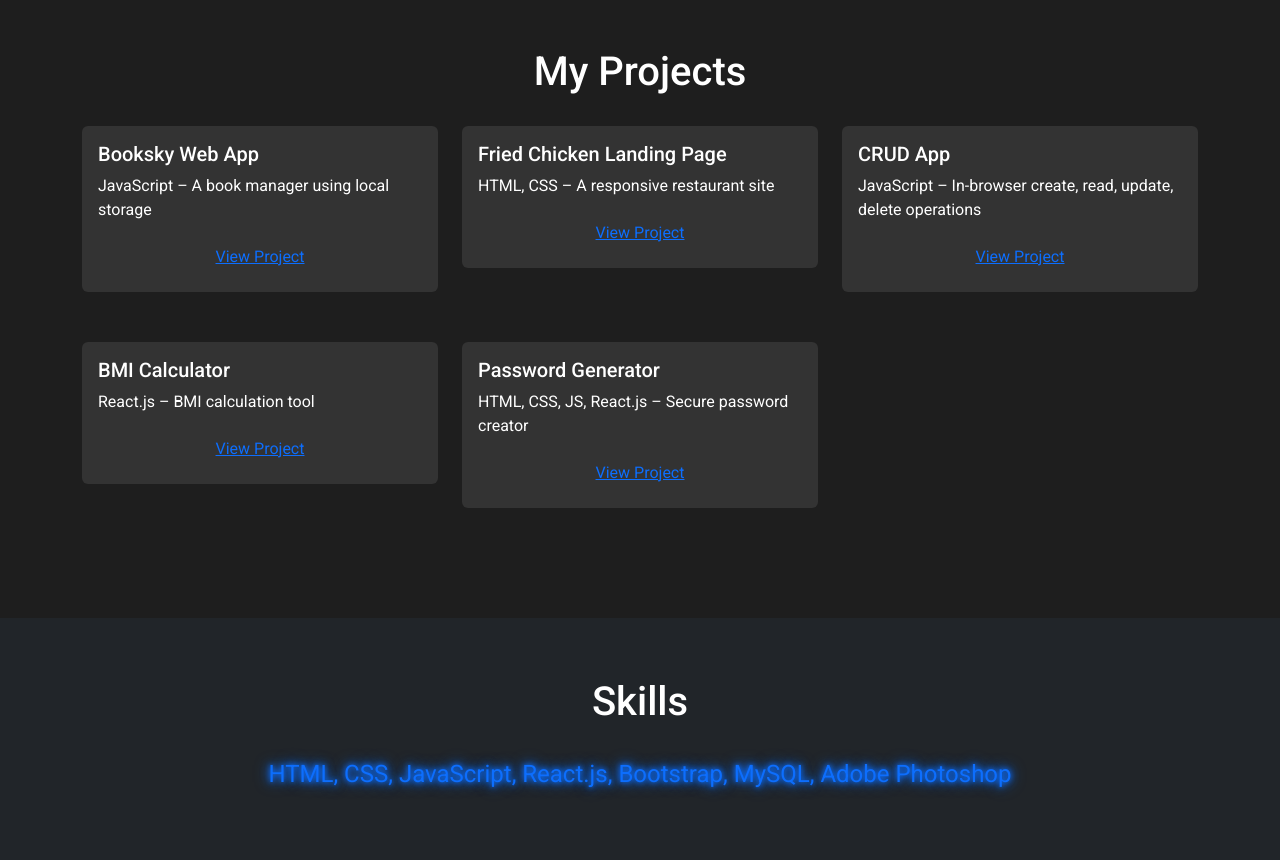
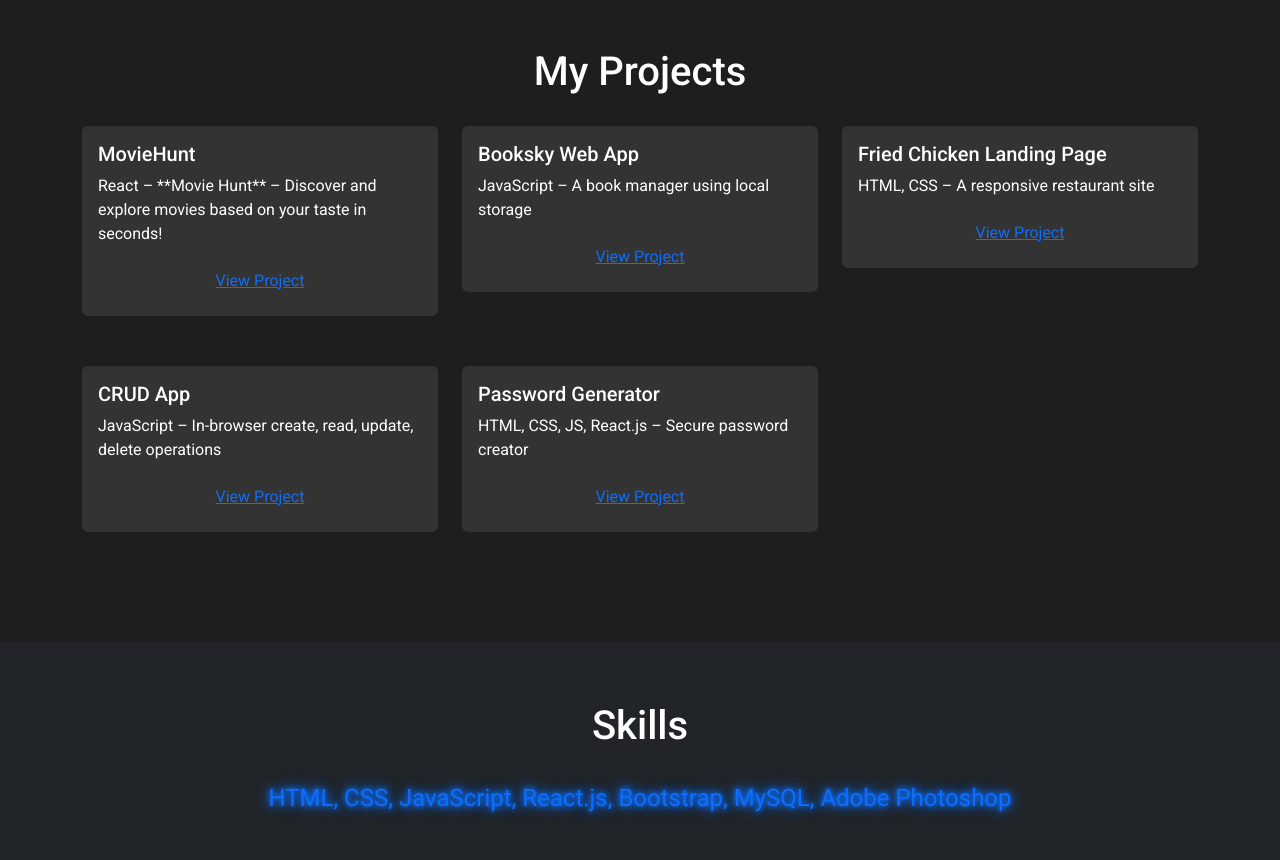
Before and after one commit to RAHUL56rahul56/Portfolio, a plain HTML site: page portfolio/index.html in a window 1280 px wide. Shown: the part 820-1680 px from the top of the page. Drawn offline with nearby package versions, Linux system fonts and the light colour scheme.

Commit message:
Update index.html

```diff
--- a/portfolio/index.html
+++ b/portfolio/index.html
@@ -203,6 +203,14 @@
         <div class="container">
             <h2 class="text-center">My Projects</h2>
             <div class="row projects-container">
+              <div class="col-md-4">
+                    <div class="card p-3">
+                        <h5> MovieHunt </h5>
+                        <p> React – **Movie Hunt** – Discover and explore movies based on your taste in seconds! </p>
+                        <a href="https://github.com/RAHUL56rahul56/MovieHunt.git" target="_blank" class="btn btn-link">View Project</a>
+                    </div>
+                </div>
+
                 <div class="col-md-4">
                     <div class="card p-3">
                         <h5>Booksky Web App</h5>
@@ -210,6 +218,7 @@
                         <a href="https://github.com/RAHUL56rahul56/Booksky.git" target="_blank" class="btn btn-link">View Project</a>
                     </div>
                 </div>
+
                 <div class="col-md-4">
                     <div class="card p-3">
                         <h5>Fried Chicken Landing Page</h5>
@@ -222,13 +231,6 @@
                         <h5>CRUD App</h5>
                         <p>JavaScript – In-browser create, read, update, delete operations</p>
                         <a href="https://github.com/RAHUL56rahul56/CRUD-Application.git" target="_blank" class="btn btn-link">View Project</a>
-                    </div>
-                </div>
-                <div class="col-md-4">
-                    <div class="card p-3">
-                        <h5>BMI Calculator</h5>
-                        <p>React.js – BMI calculation tool</p>
-                        <a href="https://github.com/RAHUL56rahul56/BMI-Calculator.git" target="_blank" class="btn btn-link">View Project</a>
                     </div>
                 </div>
                 <div class="col-md-4">
```
